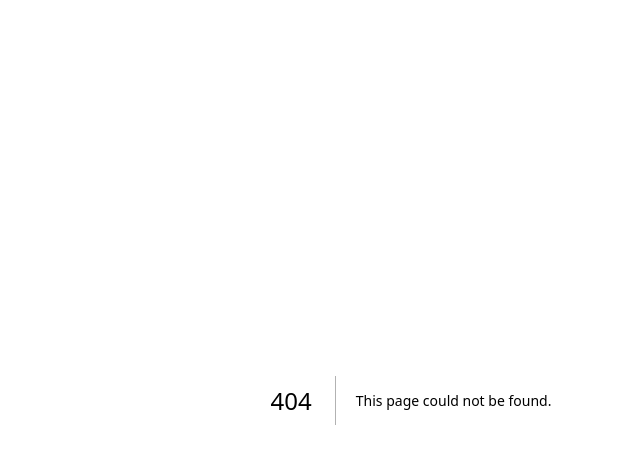
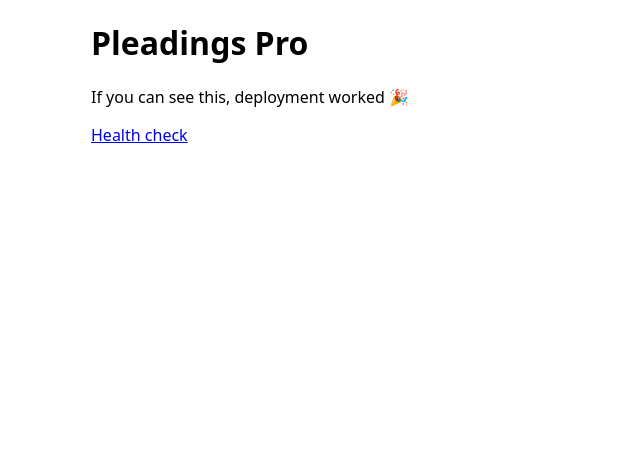
Before and after one commit to josephchalifoux/WestlawAI, a Next.js app: page /app in a window 1280 px wide. Before the commit this address had no page. Shown: the top 464 px of the page, without its empty margins (229-869 px from the left). Built offline with nearby package versions, Linux system fonts and the light colour scheme.

Commit message:
Create page.js

```diff
--- /dev/null
+++ b/app/app/page.js
@@ -0,0 +1,9 @@
+export default function Home() {
+  return (
+    <main style={{ maxWidth: 640, margin: "0 auto" }}>
+      <h1>Pleadings Pro</h1>
+      <p>If you can see this, deployment worked 🎉</p>
+      <p><a href="/api/health" style={{ textDecoration: "underline" }}>Health check</a></p>
+    </main>
+  );
+}
```
